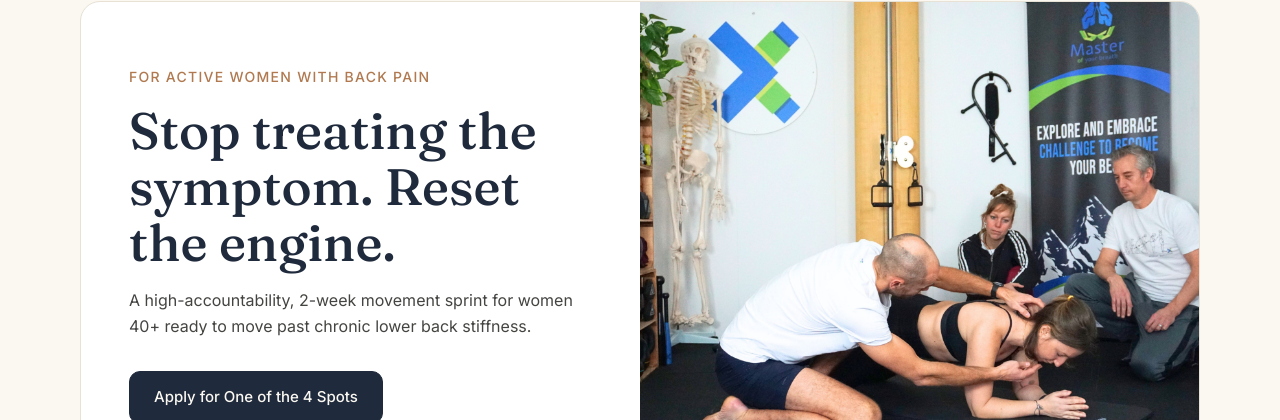
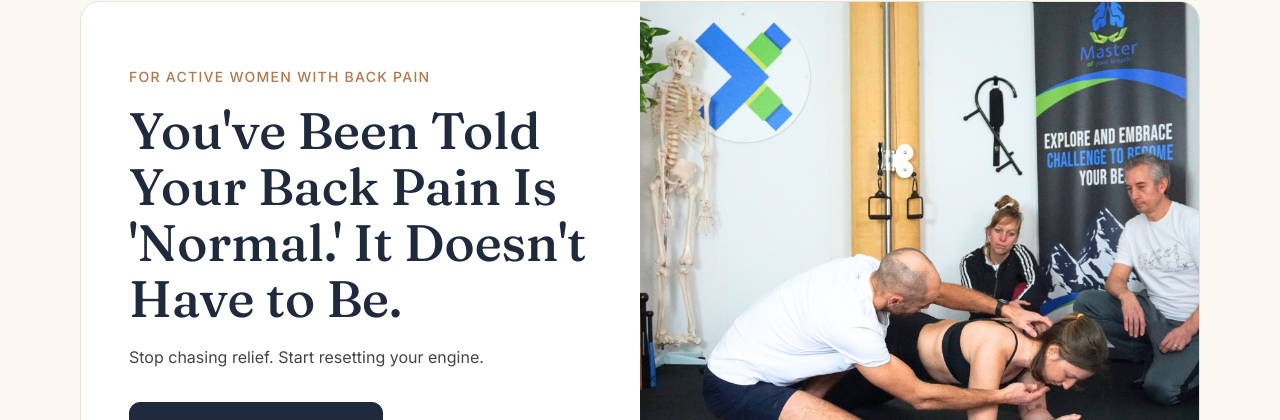
Before and after one commit to VinPOPFrance/James, a Next.js app: page /pelvic-engine-reset in a window 1280 px wide. Shown: the part 101-521 px from the top of the page. Built offline with nearby package versions, Linux system fonts and the light colour scheme; no server answers.

Commit message:
Revise header and introductory text on Subscriber Pelvic Engine Reset page for enhanced clarity and engagement

```diff
--- a/src/app/pelvic-engine-reset/page.tsx
+++ b/src/app/pelvic-engine-reset/page.tsx
@@ -58,11 +58,10 @@ export default function SubscriberPelvicEngineResetPage() {
                 FOR ACTIVE WOMEN WITH BACK PAIN
               </p>
               <h1 className="mb-4 font-voice text-[clamp(2rem,5.2vw,3.2rem)] font-medium leading-[1.1] text-navy">
-                Stop treating the symptom. Reset the engine.
+                You&apos;ve Been Told Your Back Pain Is &apos;Normal.&apos; It Doesn&apos;t Have to Be.
               </h1>
               <p className="mb-8 max-w-xl text-[16px] leading-relaxed text-inkSoft">
-                A high-accountability, 2-week movement sprint for women 40+
-                ready to move past chronic lower back stiffness.
+                Stop chasing relief. Start resetting your engine.
               </p>
               <a
                 href="#apply"
```
